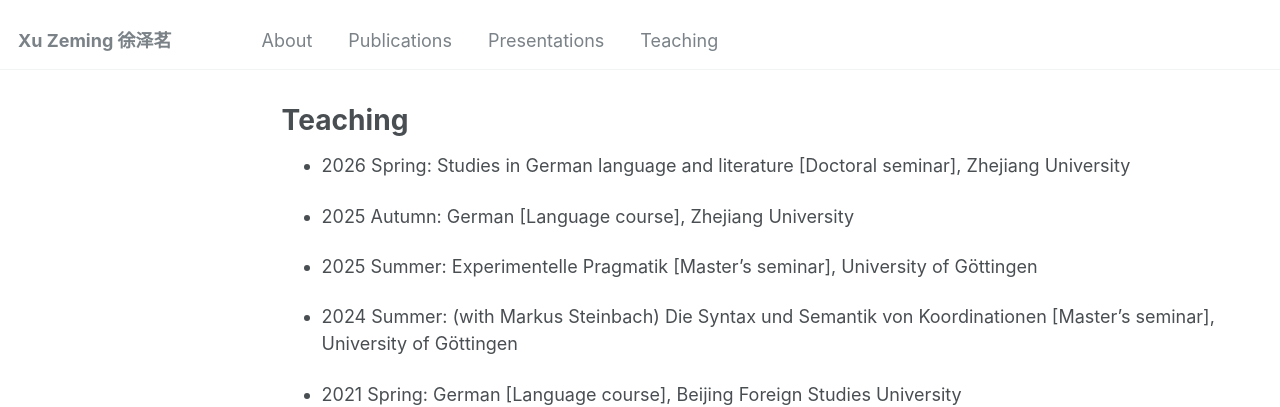
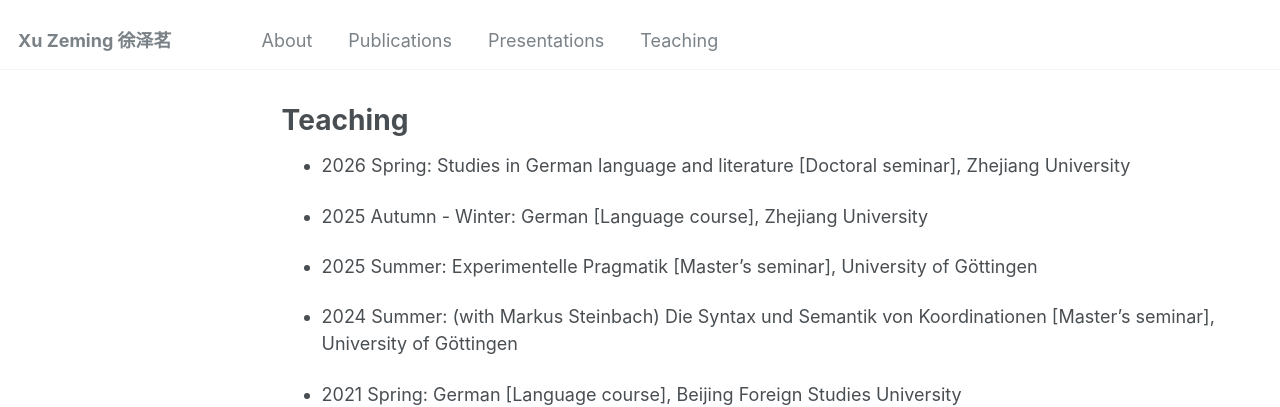
Before and after one commit to xu-zeming/xu-zeming.github.io, a Jekyll site: the page built from _pages/teaching.md, in a window 1280 px wide. Shown: the top 407 px of the page. Built offline with Jekyll 4.4.1, drawn with Linux system fonts in a browser that asks for light colours.

Commit message:
modified:   _pages/teaching.md

```diff
--- a/_pages/teaching.md
+++ b/_pages/teaching.md
@@ -8,7 +8,7 @@ author_profile: false
 {% include base_path %}
 * 2026 Spring: Studies in German language and literature [Doctoral seminar], Zhejiang University
 
-* 2025 Autumn: German [Language course], Zhejiang University
+* 2025 Autumn - Winter: German [Language course], Zhejiang University
 
 * 2025 Summer: Experimentelle Pragmatik [Master's seminar], University of Göttingen
 
```
